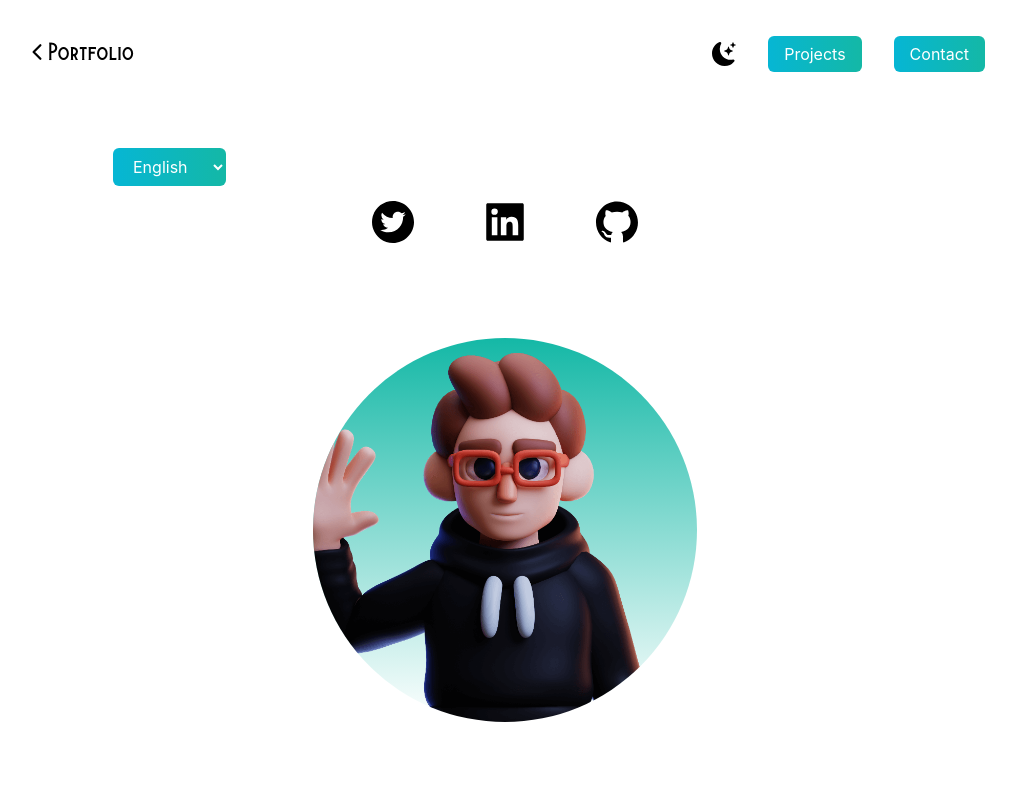
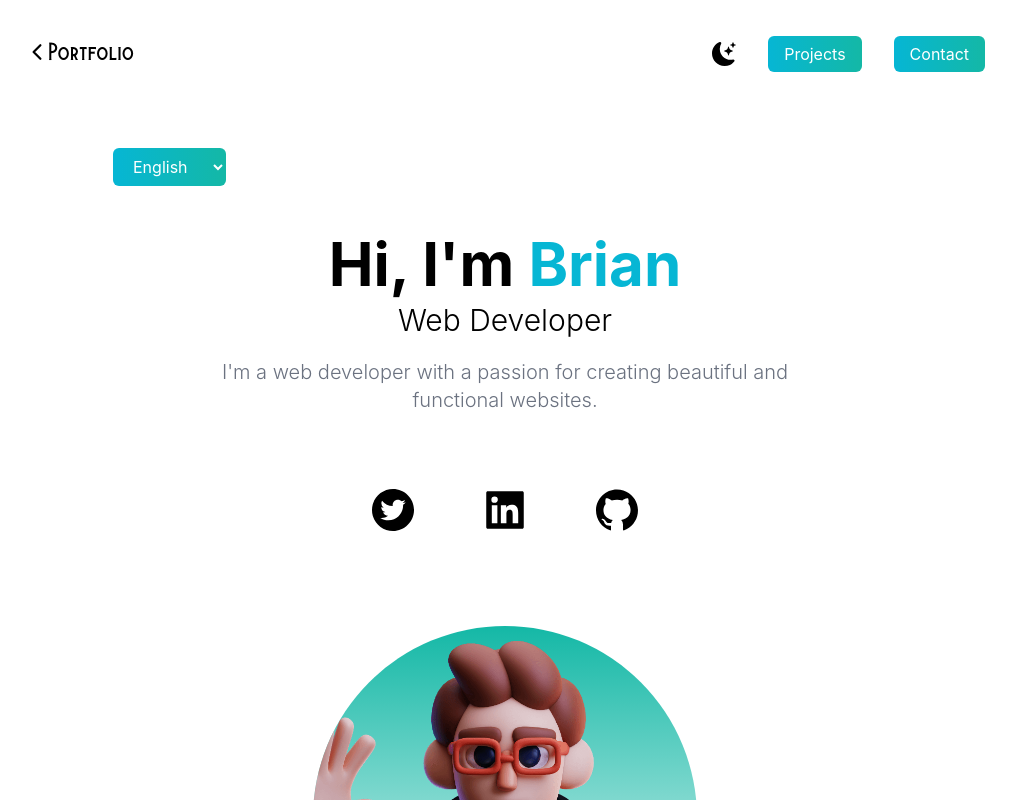
Before and after one commit to Zedieee/Portfolio, a Next.js app: page / in a window 1280 px wide. Shown: the top 800 px of the page, without its empty margins (135-1151 px from the left). Built offline with nearby package versions, Linux system fonts and the light colour scheme.

Commit message:
production-change1

```diff
--- a/pages/index.js
+++ b/pages/index.js
@@ -27,7 +27,7 @@ export default function Home(props) {
             <LanguageSelector  />
           </div>
 
-
+          <Me me={me} />
           <Social />
           <ImageDev />
         </section>
```
